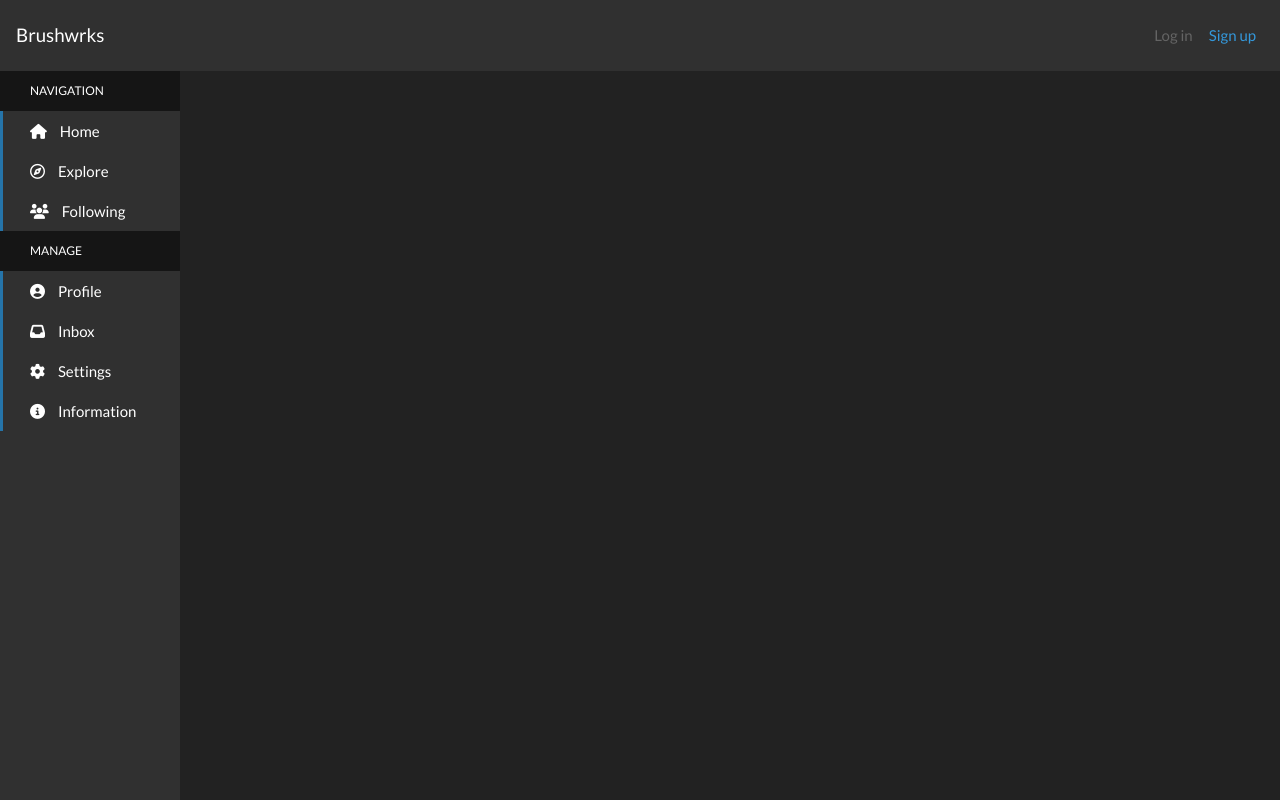
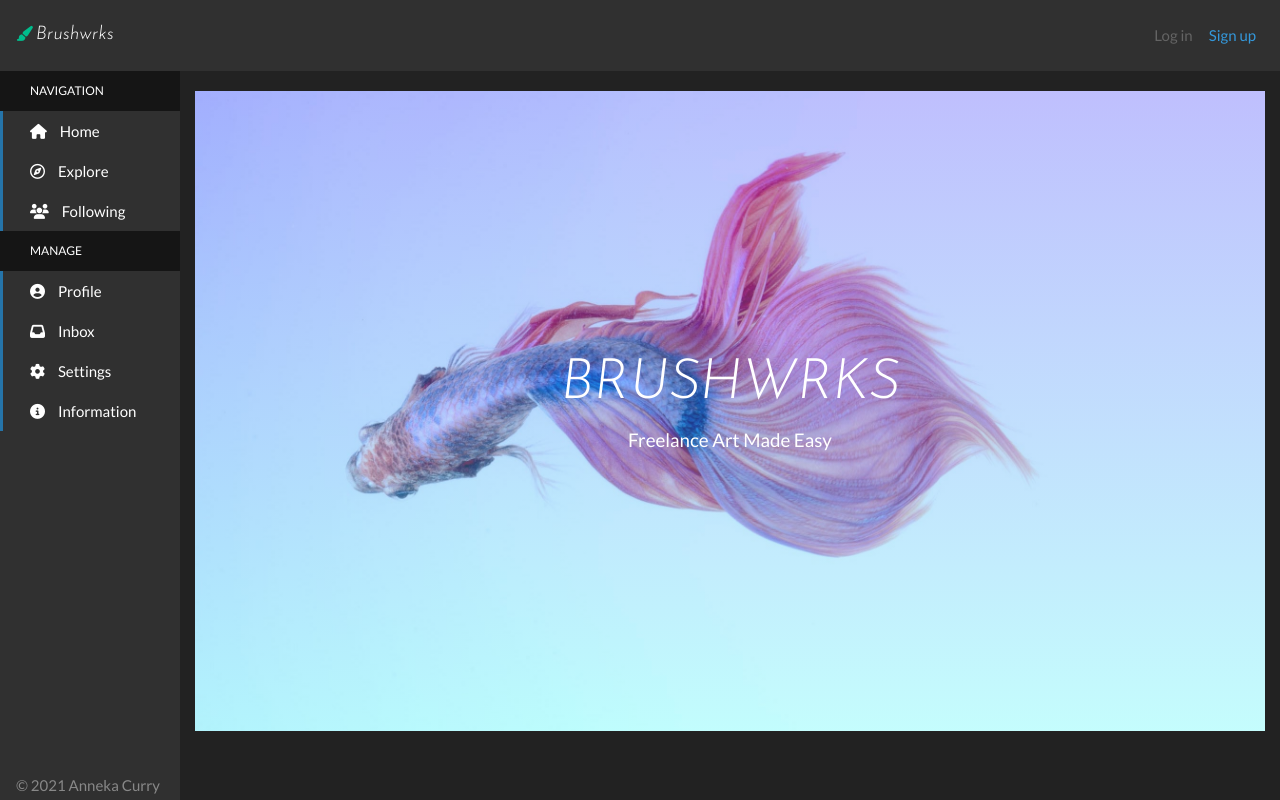
Before and after one commit to nekacurry/brushwrks, a plain HTML site: page index.html in a window 1280 px wide. Drawn offline with nearby package versions, Linux system fonts and the light colour scheme; a web font is replaced by a local one.

Commit message:
added jumbrotron

```diff
--- a/index.html
+++ b/index.html
@@ -7,7 +7,8 @@
   <!-- FAVICON -->
 
   <!-- FONTS -->
-
+  <link rel="preconnect" href="https://fonts.gstatic.com">
+  <link href="https://fonts.googleapis.com/css2?family=Cantarell:ital@1&family=Josefin+Sans:ital,wght@1,300&family=Lato:ital,wght@1,300&display=swap" rel="stylesheet">
   <!-- CSS -->
   <link rel="stylesheet" href="styles.css">
   <!-- BOOTSTRAP -->
@@ -17,7 +18,10 @@
 <body>
   <!--NAVBAR-->
   <nav class="navbar navbar-expand navbar-dark bg-dark">
-    <a class="navbar-brand" href="#">Brushwrks</a>
+    <div>
+      <a class="fa fa-paint-brush text-decoration-none" href="index.html"></a>
+      <a class="navbar-brand" href="index.html">Brushwrks</a>
+    </div>
     <div class="navbar-nav">
       <a class="nav-item nav-link disabled" href=" ">Log in</a>
       <a class="nav-item nav-link text-info align-self-center " href="register.html">Sign up</a>
@@ -25,8 +29,8 @@
   </nav>
 
   <!--SIDEBAR-->
-  <div class="sidebar-container bg-dark">
-    <ul class="sidebar-navigation">
+  <div class="sidebar-container bg-dark d-flex flex-column">
+    <ul class="sidebar-navigation p-0 m-0 position-relative">
       <li class="header">Navigation</li>
       <li>
         <a href="index.html">
@@ -65,22 +69,37 @@
         </a>
       </li>
     </ul>
+    <p class="text-muted text-center position-fixed mb-1 ml-3">© 2021 Anneka Curry</p>
   </div>
 
 
-  <!--HEADER-->
+
+  <div class="content-container">
+
+    <div class="container-fluid">
+
+     <!--HEADER-->
+     <div class="jumbotron jumbotron-fluid text-center d-flex flex-column justify-content-center align-items-center hero-background-img">
+      <h1 class="display-4">BRUSHWRKS</h1>
+      <p class="lead">Freelance Art Made Easy</p>
+     </div>
+
+     <!--ABOUT US-->
 
 
-  <!--ABOUT US-->
+      <!--CTA-->
 
 
-  <!--CTA-->
+      <!--ARTIST SPOTLIGHT-->
 
 
-  <!--ARTIST SPOTLIGHT-->
+      <!--FOOTER-->
+    </div>
+  </div>
 
 
-  <!--FOOTER-->
+
+
 
 
  <!--SCRIPTS-->
--- a/styles.css
+++ b/styles.css
@@ -1,6 +1,42 @@
+
+/* ------------------------- NAVBAR ------------------------- */
+
 .navbar-expand {
   justify-content: space-between !important;
 }
+
+.navbar-brand {
+  font-family: "Josefin Sans";
+}
+
+/* ------------------------- JUMBOTRON ------------------------- */
+
+.jumbotron h1{
+  font-family: "Josefin Sans";
+}
+
+.hero-background-img{
+  background:
+  linear-gradient(
+    rgba(0, 0, 250, 0.25),
+    rgba(125, 250, 250, 0.45)
+  ),
+  url(assets/fish.jpeg);
+  background-repeat: no-repeat;
+  background-position: center;
+  -webkit-background-size: cover;
+  background-size: cover;
+  height:80vh;
+}
+
+/* ------------------------- MAIN ------------------------- */
+
+.content-container {
+  padding-left: 180px;
+  padding-top: 20px;
+}
+
+/* ------------------------- SIDEBAR ------------------------- */
 
 .sidebar-container {
   position: fixed;
@@ -11,15 +47,12 @@
   overflow-y: auto;
 }
 
-.content-container {
-  padding-top: 20px;
+.sidebar-container p {
+  bottom: 0;
 }
 
 .sidebar-navigation {
-  padding: 0;
-  margin: 0;
   list-style-type: none;
-  position: relative;
 }
 
 .sidebar-navigation li {
@@ -74,7 +107,3 @@
 .sidebar-navigation .header::before {
   background-color: transparent;
 }
-
-.content-container {
-  padding-left: 220px;
-}
```
Also changed, not shown: assets/fish.jpeg (added).
